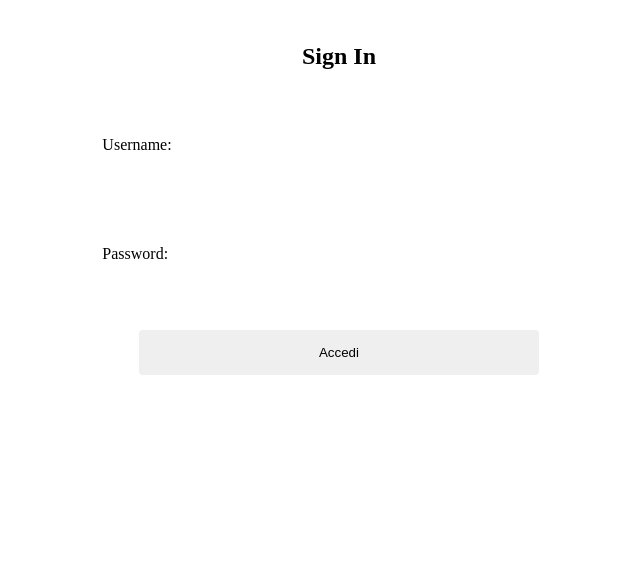
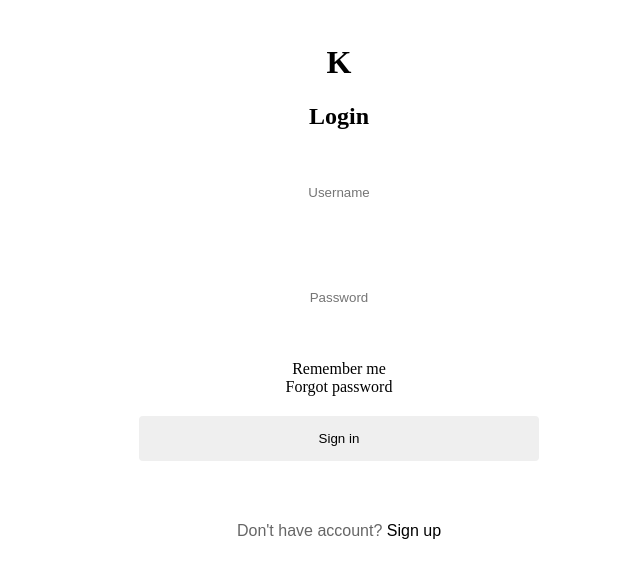
Before and after one commit to elfryyy/progetto-php, a PHP site: page /login.php in a window 1280 px wide. Shown: the top 578 px of the page, without its empty margins (301-941 px from the left). Run offline with PHP 8.4, Linux system fonts and the light colour scheme.

Commit message:
modifica pagina di login

```diff
--- a/login.php
+++ b/login.php
@@ -1,37 +1,57 @@
+
 <?php
     if (isset($_POST["username"])) $username = $_POST["username"]; else $username = "";
     if (isset($_POST["password"])) $password = $_POST["password"]; else $password = "";
 ?>
+
+
 
 <!DOCTYPE html>
 <html lang="it">
 <head>
     <meta charset="UTF-8">
     <meta name="viewport" content="width=device-width, initial-scale=1.0">
+    <link rel="stylesheet" href="style.css">
     <link rel="stylesheet" href="style-login.css">
-    <title>Login-K</title>
+    <title>Biblioteca-Login</title>
 </head>
 <body>
+
     <div class="contenuto">
+        <h1>K</h1>
+		<h2>Login</h2>
 
-		<h2>Sign In</h2>
 
         <form action="" method="post">
-            <table class="tab_input">
-                <tr>
-                    <td><label for="username">Username: </label></td>
-                    <td><input type="text" name="username" id="username" value = "<?php echo $username ?>" required></td>
-                </tr>
-                <tr>
-                    <td><label for="password">Password: </label></td>
-                    <td><input type="password" name="password" id="password" required></td>
-                </tr>
-            </table>
-            <input type="submit" value="Accedi">
+            <div class="input-box">
+                <input type="text" class="input-field" id="username" placeholder="Username" required>
+            </div>
+            <div class="input-box">
+                <input type="password" class="input-field" id="password" placeholder="Password" required>
+            </div>
+            <div class="forgot">
+                <section>
+                    <input type="checkbox" id="check">
+                    <label for="check">Remember me</label>
+                </section>
+                <section>
+                    <a href="#">Forgot password</a>
+                </section>
+            </div>
+            <div class="input-submit">
+                <input class="submit-button" type="submit" value="Sign in">
+            </div>
+
+            <div class="sign-up-link">
+                <p>Don't have account? <a href="pagine/registrazione.php">Sign up</a></p>
+            </div>
         </form>
+
+
+
         <?php
             if (isset($_POST["username"]) and isset($_POST["password"])) {
-                require("data/connessione_dn.php");
+                require("data/connessione_db.php");
 
                 $myquery = "SELECT username, password
                             FROM utenti
@@ -48,7 +68,7 @@
                     $_SESSION["username"] = $username;
 
                     $conn->close();
-					header("location: home.html");
+					header("location: pagine/home.php");
                 }
             }
         ?>
```
